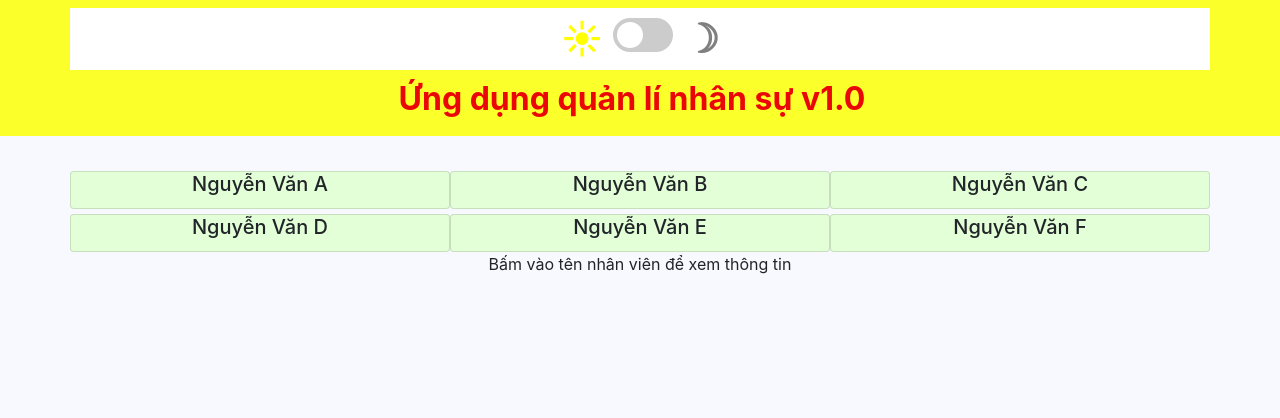
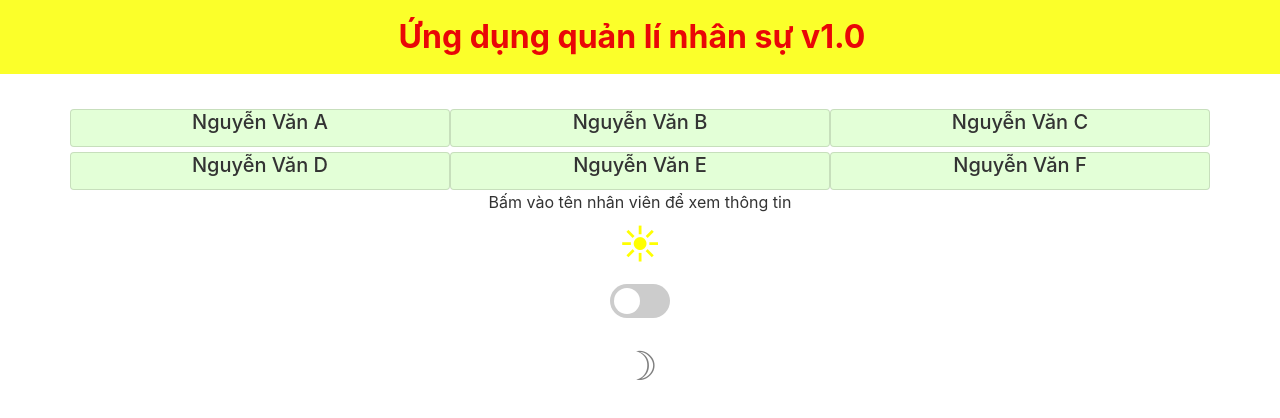
Before and after one commit to LinhMFX12988/Assignment_01, a React (Create React App) app: page / in a window 1280 px wide. Shown: the top 418 px of the page. Built offline with nearby package versions, Linux system fonts and the light colour scheme.

Commit message:
LightMode loading 50%

```diff
--- a/src/App.css
+++ b/src/App.css
@@ -1,5 +1,7 @@
 * {
   box-sizing: border-box;
+  margin: 0px;
+  padding: 0px;
 }
 body {
   width: 100%;
@@ -195,115 +197,7 @@ body {
   }
 }
 
-
-/* // .toggle-mode-cb {
-//   display: none
-// }
-
-// .toggle-mode {
-//   top: 0px;
-//   right: 0px;
-//   padding: 20px;
-//   position: absolute;
-//   .toggle-border {
-//       border: 1px solid #1e1f26;
-//       width: 50px;
-//       height: 20px;
-//       display: block;
-//       border-radius: 20px;
-//       position: relative;
-//   }
-//   .toggle-indicator {
-//       height: 16px;
-//       width: 16px;
-//       border-radius: 50%;
-//       position: absolute;
-//       background-color: #1e1f26;
-//       top: 2px;
-//       left: 2px;
-//       transition: all 0.3s ease-in-out;
-//       overflow: hidden;
-//       box-sizing: border-box;
-
-//       &::after {
-//           content: '';
-//           width: 14px;
-//           height: 14px;
-//           border-radius: 50%;
-//           position: absolute;
-//           bottom: -3px;
-//           right: 5px;
-//           background-color: #1e1f26;
-//       }
-
-//   }
-// }
-
-// .mode-wrapper{
-//   transition: all 0.3s ease-in-out;
-//   height: 100vh;
-//   position: relative;
-//   font-family: sans-serif;
-//   font-size: 2rem;
-
-// .mode{
-//   transition: all 0.3s ease-in-out;
-//   position: absolute;
-//   top: 50%;
-//   left: 50%;
-//   transform: translate( -50%, -50% );
-// }
-// }
-
-// .mode-wrapper{
-//   background-color: white;
-//   color: #1e1f26;
-
-//   .mode__light {
-//       opacity: 1
-//   }
-
-
-//   .mode__dark{
-//       opacity: 0
-//   }
-
-
-//   .toggle-mode-cb:checked {
-//       .mode-wrapper {
-//           background-color: #1e1f26;
-//           color: darken( white, 50% );
-
-//           .mode__light{
-//               opacity: 0;
-//           }
-
-//           .mode__dark{
-//               opacity: 1;
-//           }
-
-
-//           .toggle-border {
-//               border-color: white;
-//           }
-
-
-//           .toggle-indicator {
-//               background-color: white;
-//               left: calc( 50px - 18px );
-//               transform: rotate(180deg);
-
-//           }
-
-//       }
-//   }
-// } */
-
-/* * {
-  box-sizing: border-box;
-  margin: 0px;
-  padding: 0px;
-}
+/* LightMode */
 #root {
   height: 100%;
 }
@@ -312,7 +206,7 @@ html,
 body {
   min-height: 100vh;
   height: 100%;
-} */
+}
 
 span {
   font-size: 40px;
@@ -332,8 +226,9 @@ span {
   transition: background-color 0.25s ease-in-out;
 }
 
-.container1 {
-  display: flex;
+.container-2 {
+  /* position: fixed; */
+  /* display: flex; */
   justify-content: center;
   align-items: center;
 }
--- a/src/App.js
+++ b/src/App.js
@@ -1,29 +1,43 @@
 import React, { Component } from "react";
 import { Navbar, NavbarBrand } from "reactstrap";
 import Menu from "./components/StaffListComponent";
-import Light from "./components/lightMode";
 import "./App.css";
 import { STAFFS } from './shared/staffs';
+import "./components/lightMode";
 
 class App extends Component {
 
   constructor(props) {
     super(props);
     this.state = {
-      dishes: STAFFS
+      dishes: STAFFS,
+      darkMode:false,
     };
   }
+  render() {
+    // const [darkMode, setDarkMode] = useState(false);
+    return (
 
-  render() {
-    return (
-      <div className="App">
+      <div className={this.state.darkMode ? "dark-mode" : "light-mode"} >
         <Navbar dark color="primary">
           <div className="container">
-          <Light />
             <NavbarBrand>Ứng dụng quản lí nhân sự v1.0</NavbarBrand>
           </div>
         </Navbar>
+        <div className={this.state.darkMode ? "dark-mode" : "light-mode"}>
+        <div className="container-2">
         <Menu dishes={this.state.dishes} />
+          <span style={{ color: this.state.darkModedarkMode ? "grey" : "yellow" }}>☀︎</span>
+          <div className="switch-checkbox">
+            <label className="switch">
+              <input type="checkbox" onChange={() => this.setState({darkMode: !this.state.darkMode})} />
+              <span className="slider round"> </span>
+            </label>
+          </div>
+          <span style={{ color: this.state.darkMode ? "#c96dfd" : "grey" }}>☽</span>
+        </div>
+      </div>
+
       </div>
     );
   }
--- /dev/null
+++ b/src/components/lightMode.css
@@ -0,0 +1,109 @@
+#root {
+    height: 100%;
+  }
+
+  html,
+  body {
+    min-height: 100vh;
+    height: 100%;
+  }
+
+  span {
+    font-size: 40px;
+  }
+
+  .dark-mode {
+    background-color: #1a1919;
+    color: #999;
+    height: 100%;
+    transition: background-color 0.25s ease-in-out;
+  }
+
+  .light-mode {
+    background-color: #fff;
+    color: #333;
+    height: 100%;
+    transition: background-color 0.25s ease-in-out;
+  }
+
+  .container-2 {
+    display: flex;
+    justify-content: center;
+    align-items: center;
+  }
+
+  .switch {
+    position: relative;
+    display: inline-block;
+    width: 60px;
+    height: 14px;
+  }
+
+  .switch input {
+    opacity: 0;
+    width: 0;
+    height: 0;
+  }
+
+  .switch {
+    position: relative;
+    display: inline-block;
+    width: 60px;
+    height: 34px;
+  }
+
+  .switch input {
+    opacity: 0;
+    width: 0;
+    height: 0;
+  }
+
+  .slider {
+    position: absolute;
+    cursor: pointer;
+    top: 0;
+    left: 0;
+    right: 0;
+    bottom: 0;
+    background-color: #ccc;
+    -webkit-transition: 0.4s;
+    transition: 0.4s;
+  }
+
+  .slider:before {
+    position: absolute;
+    content: "";
+    height: 26px;
+    width: 26px;
+    left: 4px;
+    bottom: 4px;
+    background-color: white;
+    -webkit-transition: 0.4s;
+    transition: 0.4s;
+  }
+
+  input:checked + .slider {
+    background-color: #19a2c1;
+  }
+
+  input:focus + .slider {
+    box-shadow: 0 0 1px #2196f3;
+  }
+
+  input:checked + .slider:before {
+    -webkit-transform: translateX(26px);
+    -ms-transform: translateX(26px);
+    transform: translateX(26px);
+  }
+
+  /* Rounded sliders */
+  .slider.round {
+    border-radius: 34px;
+  }
+
+  .slider.round:before {
+    border-radius: 50%;
+  }
+  .switch-checkbox {
+    padding: 10px;
+  }
--- a/src/components/lightMode.js
+++ b/src/components/lightMode.js
@@ -1,20 +1,20 @@
-import React, { useState } from 'react';
-// import "./src/App";
+// import React, { useState } from 'react';
+// import "./lightMode.css";
 
-export default function Light() {
-    const [darkMode, setDarkMode] = useState(false);
-    return (
-      <div className={darkMode ? "dark-mode" : "light-mode"}>
-        <div className="container1">
-          <span style={{ color: darkMode ? "grey" : "yellow" }}>☀︎</span>
-          <div className="switch-checkbox">
-            <label className="switch">
-              <input type="checkbox" onChange={() => setDarkMode(!darkMode)} />
-              <span className="slider round"> </span>
-            </label>
-          </div>
-          <span style={{ color: darkMode ? "#c96dfd" : "grey" }}>☽</span>
-        </div>
-      </div>
-    );
-  }
+// export default function Light() {
+//     const [darkMode, setDarkMode] = useState(false);
+//     return (
+//       <div className={darkMode ? "dark-mode" : "light-mode"}>
+//         <div className="container-2">
+//           {/* <span style={{ color: darkMode ? "grey" : "yellow" }}>☀︎</span> */}
+//           <div className="switch-checkbox">
+//             <label className="switch">
+//               <input type="checkbox" onChange={() => setDarkMode(!darkMode)} />
+//               <span className="slider round"> </span>
+//             </label>
+//           </div>
+//           {/* <span style={{ color: darkMode ? "#c96dfd" : "grey" }}>☽</span> */}
+//         </div>
+//       </div>
+//     );
+//   }
```
Also changed, not shown: src/components/StaffListComponent.js (+2 -22 lines).
